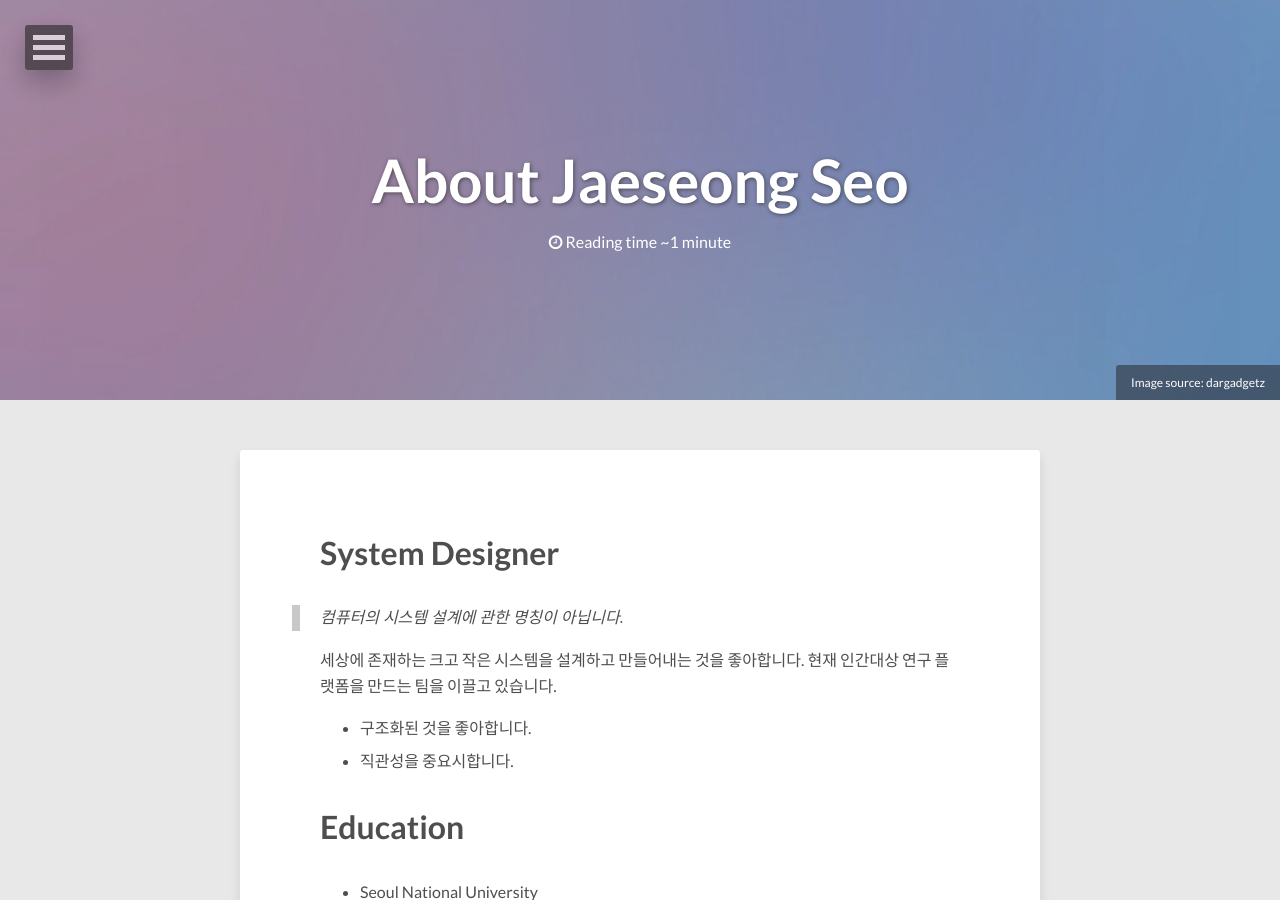
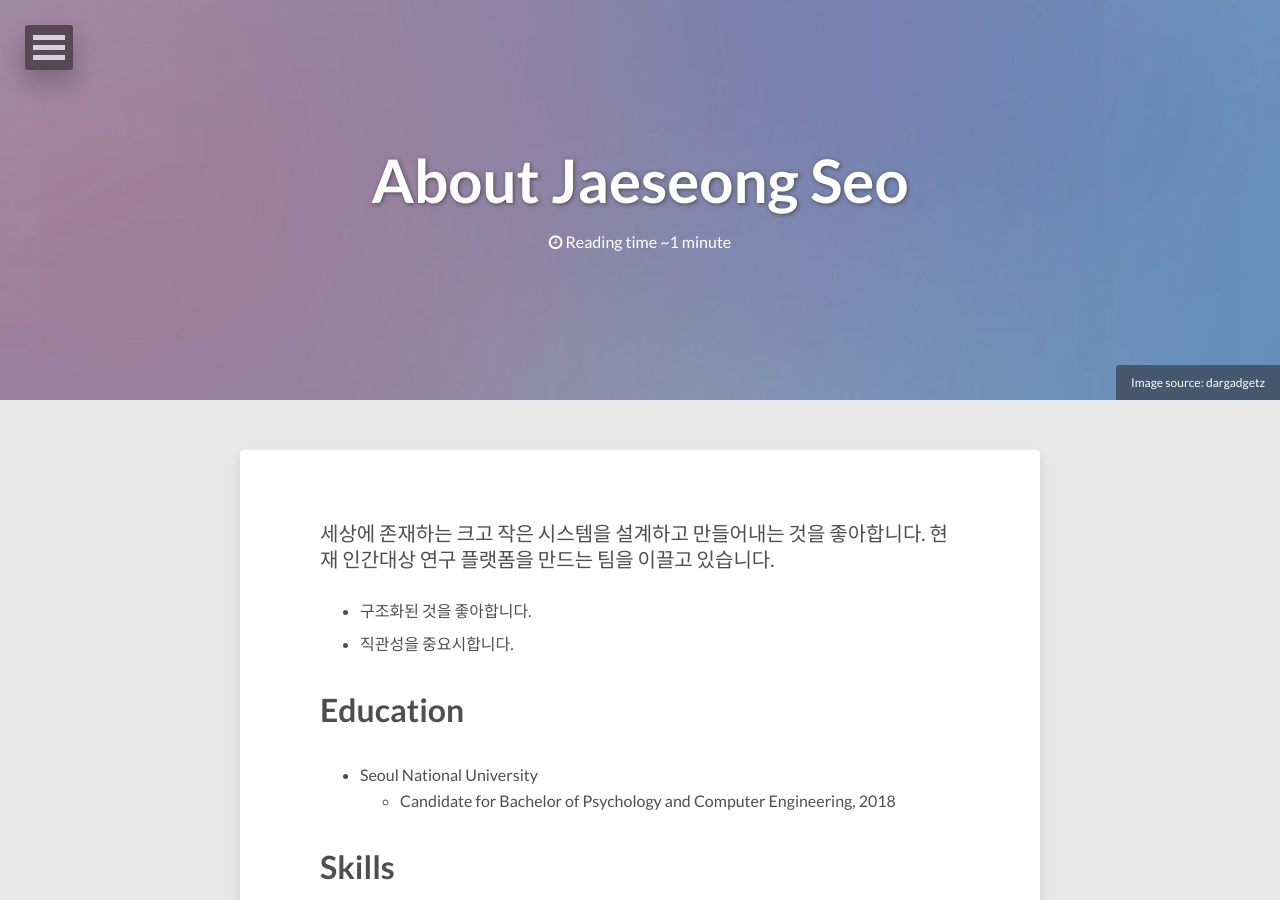
Before and after one commit to js-seo/js-seo.github.com, a Jekyll site: the page built from about/index.md, in a window 1280 px wide and 900 px high. Built offline with Jekyll 4.4.1, drawn with Linux system fonts in a browser that asks for light colours; nearby versions of some CDN libraries.

Commit message:
Remove unnecessary comment

```diff
--- a/about/index.md
+++ b/about/index.md
@@ -8,9 +8,6 @@ image:
   creditlink: http://www.dargadgetz.com/ios-7-abstract-wallpaper-pack-for-iphone-5-and-ipod-touch-retina/
 modified: 2017-01-31
 ---
-
-# System Designer
-> 컴퓨터의 시스템 설계에 관한 명칭이 아닙니다.
 
 세상에 존재하는  크고 작은 시스템을 설계하고 만들어내는 것을 좋아합니다.
 현재 인간대상 연구 플랫폼을 만드는 팀을 이끌고 있습니다.
```
